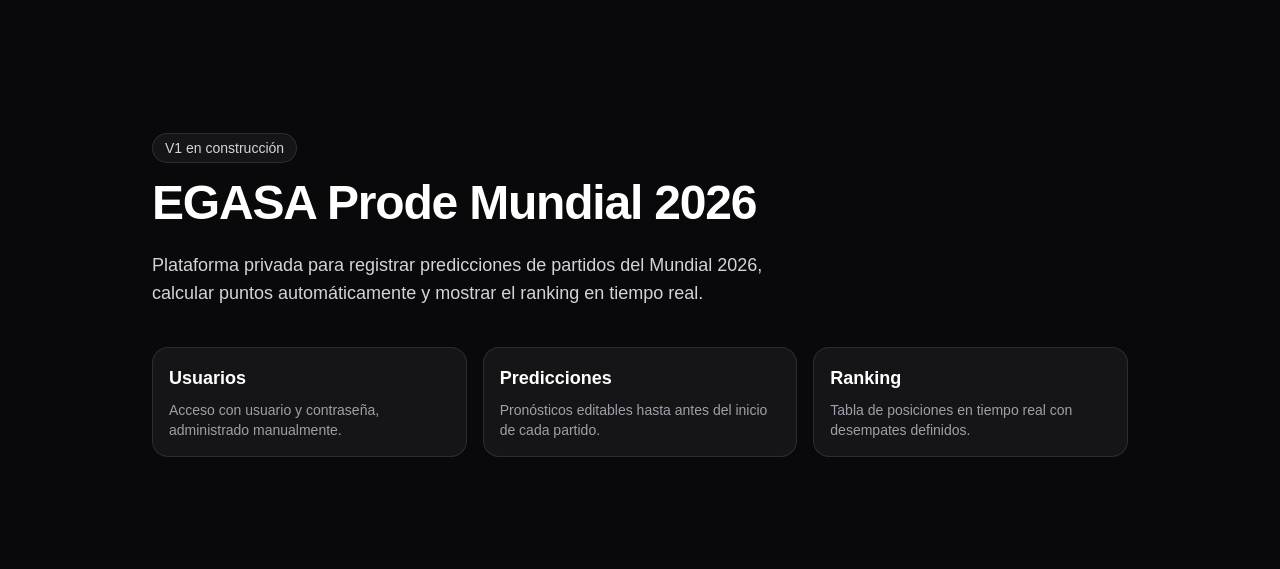
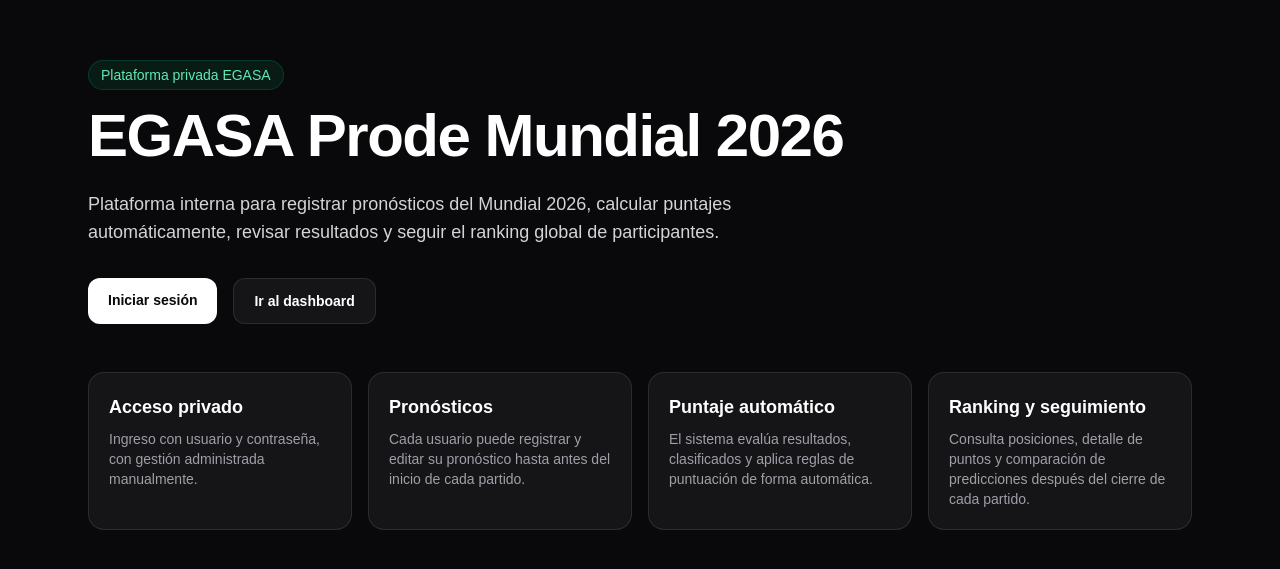
Before and after one commit to RommelPa/egasa-mundial-predictions, a Next.js app: page / in a window 1280 px wide. Shown: the part 105-674 px from the top of the page. Built offline with nearby package versions, Linux system fonts and the light colour scheme.

Commit message:
feat: landing page

```diff
--- a/app/page.tsx
+++ b/app/page.tsx
@@ -1,40 +1,69 @@
+import Link from "next/link";
+
 export default function Home() {
   return (
     <main className="min-h-screen bg-zinc-950 text-white">
-      <div className="mx-auto flex min-h-screen max-w-5xl flex-col justify-center px-6 py-16">
-        <span className="mb-4 inline-flex w-fit rounded-full border border-white/10 bg-white/5 px-3 py-1 text-sm text-zinc-300">
-          V1 en construcción
+      <div className="mx-auto flex min-h-screen max-w-6xl flex-col justify-center px-6 py-16">
+        <span className="mb-4 inline-flex w-fit rounded-full border border-emerald-500/20 bg-emerald-500/10 px-3 py-1 text-sm text-emerald-300">
+          Plataforma privada EGASA
         </span>
 
-        <h1 className="text-4xl font-bold tracking-tight sm:text-5xl">
+        <h1 className="text-4xl font-bold tracking-tight sm:text-5xl md:text-6xl">
           EGASA Prode Mundial 2026
         </h1>
 
-        <p className="mt-6 max-w-2xl text-base leading-7 text-zinc-300 sm:text-lg">
-          Plataforma privada para registrar predicciones de partidos del Mundial
-          2026, calcular puntos automáticamente y mostrar el ranking en tiempo
-          real.
+        <p className="mt-6 max-w-3xl text-base leading-7 text-zinc-300 sm:text-lg">
+          Plataforma interna para registrar pronósticos del Mundial 2026,
+          calcular puntajes automáticamente, revisar resultados y seguir el
+          ranking global de participantes.
         </p>
 
-        <div className="mt-10 grid gap-4 sm:grid-cols-3">
-          <div className="rounded-2xl border border-white/10 bg-white/5 p-4">
-            <h2 className="text-lg font-semibold">Usuarios</h2>
+        <div className="mt-8 flex flex-wrap gap-4">
+          <Link
+            href="/login"
+            className="inline-flex rounded-xl bg-white px-5 py-3 text-sm font-semibold text-zinc-950 transition hover:bg-zinc-200"
+          >
+            Iniciar sesión
+          </Link>
+
+          <Link
+            href="/dashboard"
+            className="inline-flex rounded-xl border border-white/10 bg-white/5 px-5 py-3 text-sm font-semibold text-white transition hover:bg-white/10"
+          >
+            Ir al dashboard
+          </Link>
+        </div>
+
+        <div className="mt-12 grid gap-4 sm:grid-cols-2 xl:grid-cols-4">
+          <div className="rounded-2xl border border-white/10 bg-white/5 p-5">
+            <h2 className="text-lg font-semibold">Acceso privado</h2>
             <p className="mt-2 text-sm text-zinc-400">
-              Acceso con usuario y contraseña, administrado manualmente.
+              Ingreso con usuario y contraseña, con gestión administrada
+              manualmente.
             </p>
           </div>
 
-          <div className="rounded-2xl border border-white/10 bg-white/5 p-4">
-            <h2 className="text-lg font-semibold">Predicciones</h2>
+          <div className="rounded-2xl border border-white/10 bg-white/5 p-5">
+            <h2 className="text-lg font-semibold">Pronósticos</h2>
             <p className="mt-2 text-sm text-zinc-400">
-              Pronósticos editables hasta antes del inicio de cada partido.
+              Cada usuario puede registrar y editar su pronóstico hasta antes
+              del inicio de cada partido.
             </p>
           </div>
 
-          <div className="rounded-2xl border border-white/10 bg-white/5 p-4">
-            <h2 className="text-lg font-semibold">Ranking</h2>
+          <div className="rounded-2xl border border-white/10 bg-white/5 p-5">
+            <h2 className="text-lg font-semibold">Puntaje automático</h2>
             <p className="mt-2 text-sm text-zinc-400">
-              Tabla de posiciones en tiempo real con desempates definidos.
+              El sistema evalúa resultados, clasificados y aplica reglas de
+              puntuación de forma automática.
+            </p>
+          </div>
+
+          <div className="rounded-2xl border border-white/10 bg-white/5 p-5">
+            <h2 className="text-lg font-semibold">Ranking y seguimiento</h2>
+            <p className="mt-2 text-sm text-zinc-400">
+              Consulta posiciones, detalle de puntos y comparación de
+              predicciones después del cierre de cada partido.
             </p>
           </div>
         </div>
```
